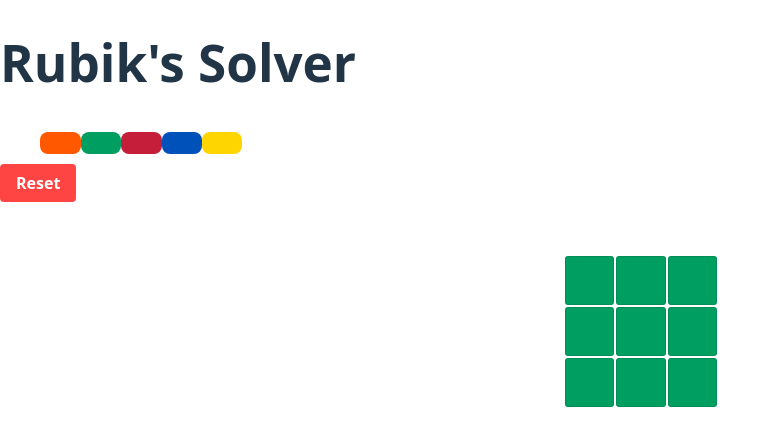
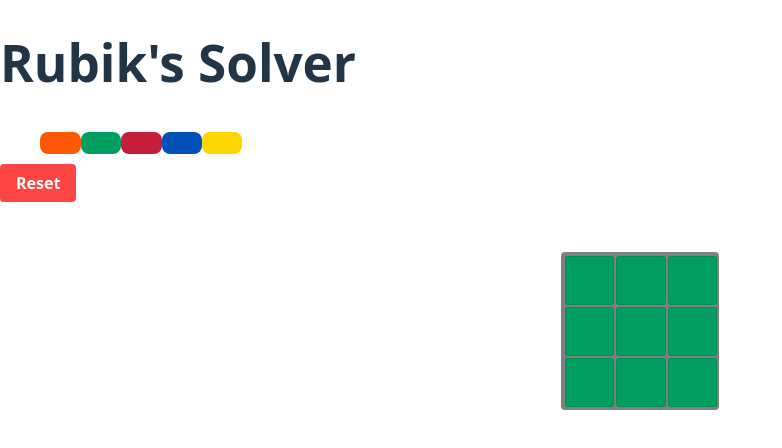
Before and after one commit to LilSeabass08/rubix-solverv1, a React (Vite) app: page / in a window 1280 px wide. Shown: the top 448 px of the page, without its empty margins (0-782 px from the left). Built offline with nearby package versions, Linux system fonts and the light colour scheme.

Commit message:
fixed the reset button. it now functions as intended. will reset the grid face to default colors (green in this case) removed all testing console.log statements for cleanup. moved gridFace css objects to index.css to make them appear properly on grid face and the reset button

```diff
--- a/src/App.jsx
+++ b/src/App.jsx
@@ -40,9 +40,9 @@ export default function App() {
         activeColor = {selectedColor}
         onColorClick = {setSelectedColor}
       />
-      <StatusPanel>
-        <button onClick={handleReset}>Reset</button>
-      </StatusPanel>
+      <StatusPanel
+        onReset={handleReset}
+      />
       <div style={{ marginTop: '50px', display: 'flex', justifyContent: 'center' }}>
     {/* Testing the Front Face */}
     <GridFace
--- a/src/components/gridFace.jsx
+++ b/src/components/gridFace.jsx
@@ -5,7 +5,7 @@ export default function GridFace({ face, stickers, onStickerClick }) {
     <div className="grid-face">
       {stickers.map((color, index) => (
         <div
-          key={`${face}-${index}`} // Unique ID: "U-0", "U-1", etc.
+          key={`${face}-${index}`}
           className={`sticker ${color}`}
           onClick={() =>
             onStickerClick(face, index)
--- a/src/components/validationPanel.jsx
+++ b/src/components/validationPanel.jsx
@@ -6,7 +6,8 @@ export default function StatusPanel({onReset}) {
             <button className="reset-btn" onClick={onReset}>
                 Reset
             </button>
-            {console.log("Reset Pressed")}
         </div>
+
     )
+
 }
--- a/src/styles/index.css
+++ b/src/styles/index.css
@@ -87,7 +87,7 @@ button:focus-visible {
   gap: 4px; /* Space between stickers */
   width: 150px;
   height: 150px;
-  background-color: #fff;
+  background-color: gray;
   padding: 4px;
   border-radius: 4px;
 }
```
